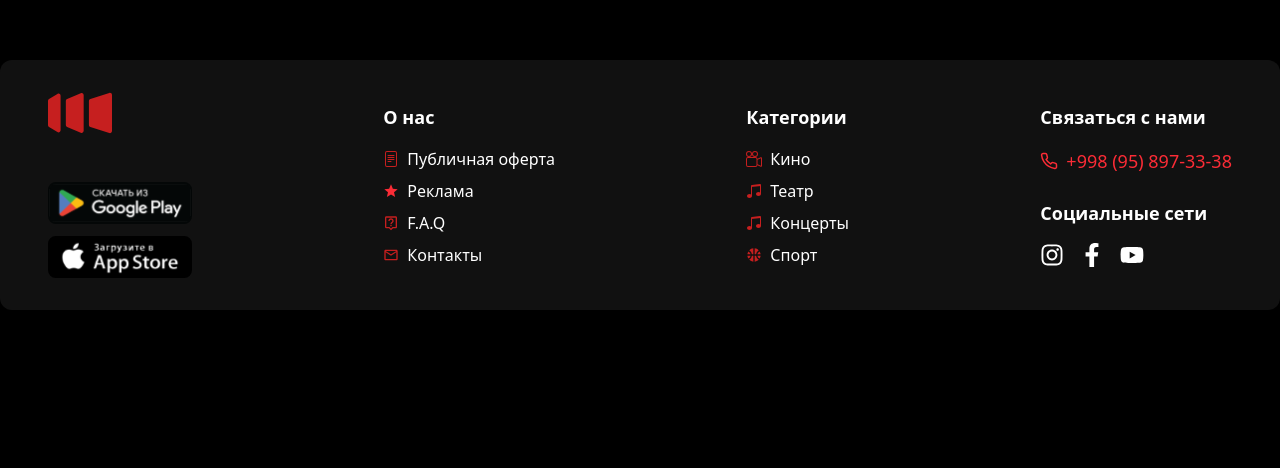
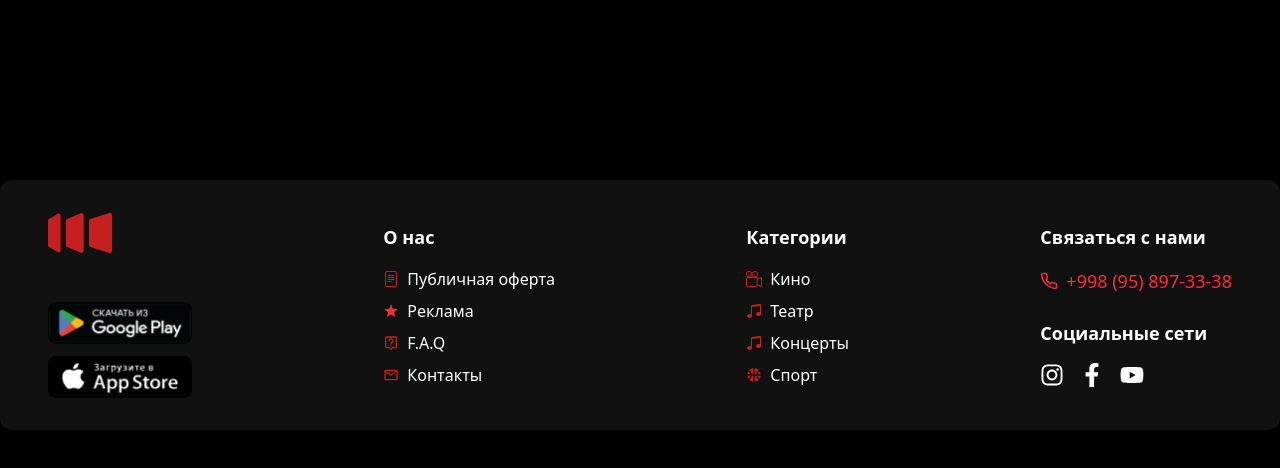
Before and after one commit to Jurayev311/React-17---dars, a React (Vite) app: page / in a window 1280 px wide. Shown: the part 574-1042 px from the top of the page. Before the commit the page ends 884 px from the top, so only its background shows below. Built offline with nearby package versions, Linux system fonts and the light colour scheme; no server answers.

Commit message:
footer qismdagi kamchiliklar tuzatildi

```diff
--- a/src/components/Footer.jsx
+++ b/src/components/Footer.jsx
@@ -9,7 +9,8 @@ import appStore from "../assets/app-store.svg";
 
 const Footer = () => {
   return (
-    <footer className="container bg-[#111111] text-white flex items-center justify-between rounded-xl">
+    <div className="mt-[120px] mb-10">
+      <div className="container bg-[#111111] text-white flex items-center justify-between rounded-xl">
 
         <div className="p-8">
           <img src={logo} alt="Logo" className="w-16 mb-12" />
@@ -68,7 +69,8 @@ const Footer = () => {
             <FaYoutube className="cursor-pointer hover:text-red-500" />
           </div>
         </div>
-    </footer>
+      </div>
+    </div>
   );
 };
 
--- a/src/components/Header.jsx
+++ b/src/components/Header.jsx
@@ -7,9 +7,6 @@ import { FaBookmark } from 'react-icons/fa';
 import { FaSearch } from 'react-icons/fa';
 import { FaRegSun } from "react-icons/fa";
 
-import ruFlag from '../assets/ru.svg';
-import enFlag from '../assets/eng.png';
-import uzFlag from '../assets/uz.png';
 
 const Header = () => {
   return (
@@ -43,13 +40,13 @@ const Header = () => {
         <div className='flex items-center gap-4'>
           <select className='bg-[#1D1D1D80] px-3 py-2 rounded-md text-white flex items-center text-[14px] font-normal'>
             <option value=''>
-              <img src={ruFlag} alt="Russian Flag" className="w-5 h-3 inline-block mr-2" /> Ру
+               Ру
             </option>
             <option value=''>
-              <img src={enFlag} alt="English Flag" className="w-5 h-3 inline-block mr-2" /> Eng
+               Eng
             </option>
             <option value=''>
-              <img src={uzFlag} alt="Uzbek Flag" className="w-5 h-3 inline-block mr-2" /> Uzb
+               Uzb
             </option>
           </select>
           <button className='px-4 py-2 text-white rounded-md cursor-pointer'><FaRegSun /></button>
```
Lines whose indentation alone changed are shown as unchanged.
